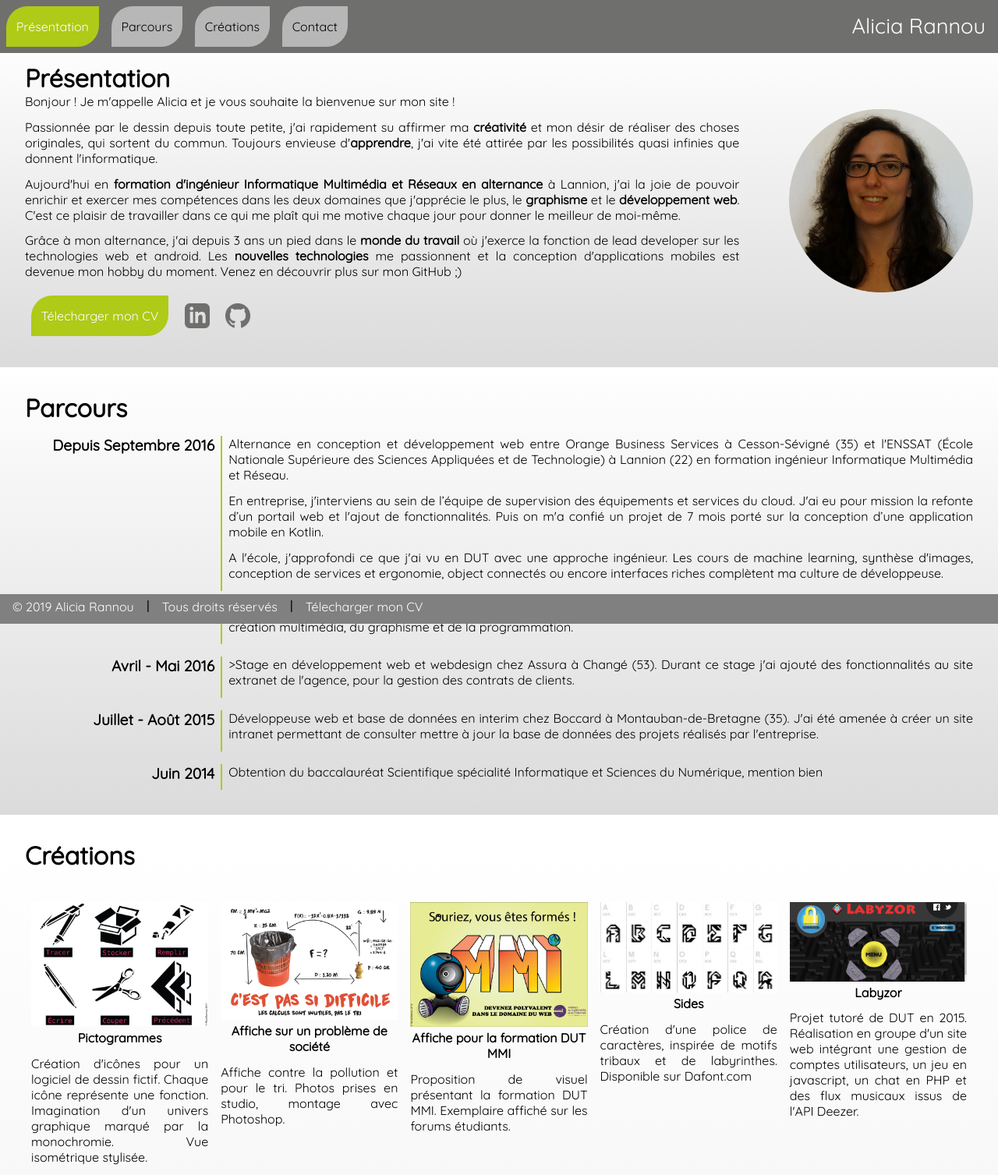
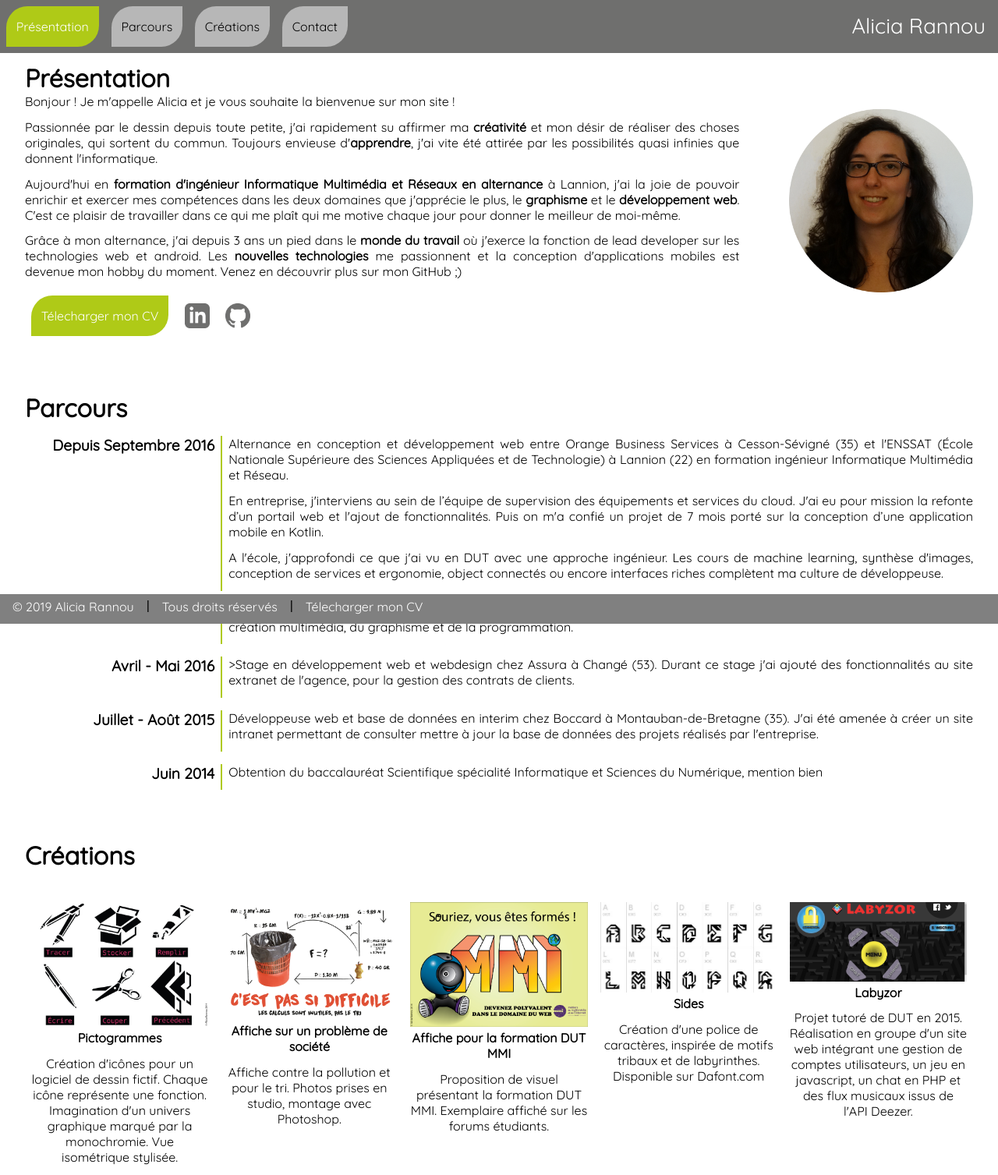
Before and after one commit to arannou/portfolio, a PHP site: page / in a window 1280 px wide. Shown: the top 1507 px of the page at 78% size. Run offline with PHP 8.4, Linux system fonts and the light colour scheme.

Commit message:
Fix style for large images in creations section

```diff
--- a/css/style.css
+++ b/css/style.css
@@ -33,7 +33,7 @@ a:visited {
 	color: #afca17;
 }
 
-p {
+p, label {
 	font-size: 1rem;
 }
 
@@ -263,7 +263,6 @@ label {
 	width: 120px;
 	display: inline-block;
 	text-align: right;
-	font-size: 19px;
 }
 
 input:focus, textarea:focus {
@@ -271,29 +270,21 @@ input:focus, textarea:focus {
 	border-width: 2px;
 }
 
-/* Defining each section background and styles
-* --------------------------------------- */
-
-
-section {
-	background-image: url(./media/bkgd/1.jpg);
-	background: red; /* For browsers that do not support gradients */
-	background: -webkit-linear-gradient(white, #dbdbdb); /* For Safari 5.1 to 6.0 */
-	background: -o-linear-gradient(white, #dbdbdb); /* For Opera 11.1 to 12.0 */
-	background: -moz-linear-gradient(white, #dbdbdb); /* For Firefox 3.6 to 15 */
-	background: linear-gradient(white, #dbdbdb); /* Standard syntax */
-}
-
-
 .slide {
 	flex-basis: 200px;
 	flex-shrink: 0;
 	flex-grow: 1;
 	padding: .5rem;
+	max-width: 320px;
+	text-align: center;
 }
 
 .slide img {
 	width: 100%;
+}
+
+.slide.portrait img{
+	width: 70%;
 }
 
 .slide video, .slide iframe {
@@ -381,7 +372,7 @@ section#creations {
 		padding-top: 4rem;
 	}
 
-	p, span {
+	p, span, label {
 		font-size: .85rem;
 	}
 
```
